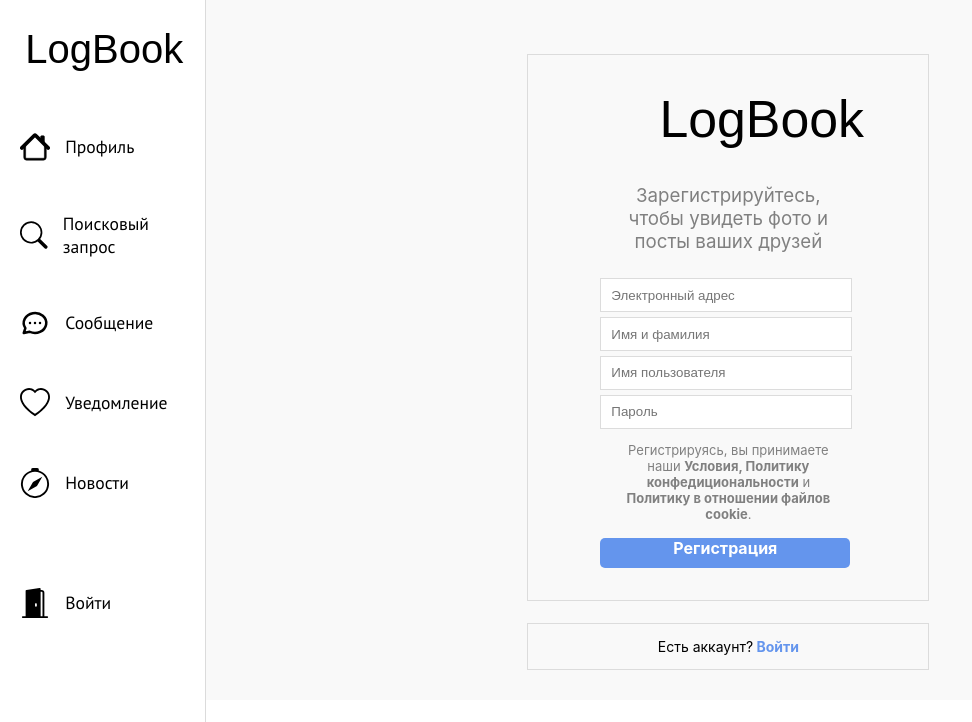
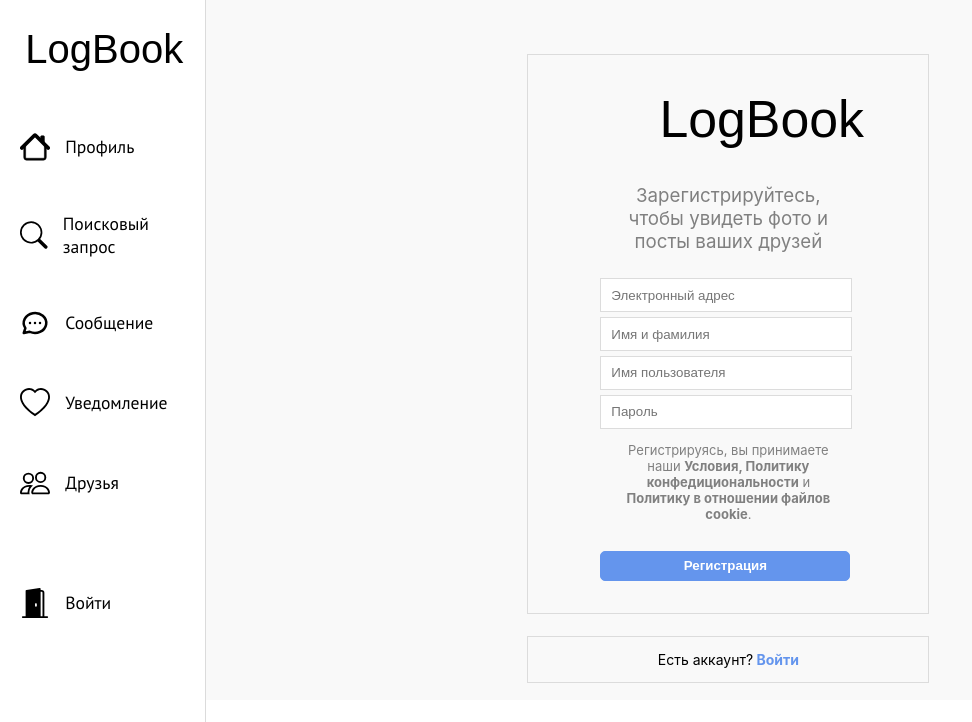
Before and after one commit to tokenoff03/LogBook_redux, a React (Create React App) app: page /sign-up in a window 1280 px wide. Shown: the top 722 px of the page, without its empty margins (0-972 px from the left). Built offline with nearby package versions, Linux system fonts and the light colour scheme; a web font is replaced by a local one.

Commit message:
localStorage

```diff
--- a/src/components/Nav/Nav.jsx
+++ b/src/components/Nav/Nav.jsx
@@ -1,7 +1,20 @@
 import ns from "./Nav.module.css";
 import { NavLink } from "react-router-dom";
+import React, { useState } from "react";
 
 function Nav() {
+  const [loginBlock, setLoginBlock] = useState(false);
+  const checkUser = (usersArray, existLogin, existPassword) => {
+    for (let i = 0; i < usersArray.length; i++) {
+      if (
+        usersArray[i].login == existLogin &&
+        usersArray[i].password == existPassword
+      ) {
+        return true;
+      }
+    }
+    return false;
+  };
   return (
     <div className={ns.Nav}>
       <div className={ns.container}>
@@ -124,7 +137,7 @@ function Nav() {
             </li>
           </NavLink>
           <NavLink
-            to="/news"
+            to="/friends"
             className={(navData) => (navData.isActive ? ns.active : "")}
           >
             <li>
@@ -133,21 +146,17 @@ function Nav() {
                 width="30"
                 height="30"
                 fill="currentColor"
-                class="bi bi-compass"
+                class="bi bi-people"
                 viewBox="0 0 16 16"
                 id="IconChangeColor"
               >
                 {" "}
                 <path
-                  d="M8 16.016a7.5 7.5 0 0 0 1.962-14.74A1 1 0 0 0 9 0H7a1 1 0 0 0-.962 1.276A7.5 7.5 0 0 0 8 16.016zm6.5-7.5a6.5 6.5 0 1 1-13 0 6.5 6.5 0 0 1 13 0z"
-                  id="mainIconPathAttribute"
-                ></path>{" "}
-                <path
-                  d="m6.94 7.44 4.95-2.83-2.83 4.95-4.949 2.83 2.828-4.95z"
+                  d="M15 14s1 0 1-1-1-4-5-4-5 3-5 4 1 1 1 1h8zm-7.978-1A.261.261 0 0 1 7 12.996c.001-.264.167-1.03.76-1.72C8.312 10.629 9.282 10 11 10c1.717 0 2.687.63 3.24 1.276.593.69.758 1.457.76 1.72l-.008.002a.274.274 0 0 1-.014.002H7.022zM11 7a2 2 0 1 0 0-4 2 2 0 0 0 0 4zm3-2a3 3 0 1 1-6 0 3 3 0 0 1 6 0zM6.936 9.28a5.88 5.88 0 0 0-1.23-.247A7.35 7.35 0 0 0 5 9c-4 0-5 3-5 4 0 .667.333 1 1 1h4.216A2.238 2.238 0 0 1 5 13c0-1.01.377-2.042 1.09-2.904.243-.294.526-.569.846-.816zM4.92 10A5.493 5.493 0 0 0 4 13H1c0-.26.164-1.03.76-1.724.545-.636 1.492-1.256 3.16-1.275zM1.5 5.5a3 3 0 1 1 6 0 3 3 0 0 1-6 0zm3-2a2 2 0 1 0 0 4 2 2 0 0 0 0-4z"
                   id="mainIconPathAttribute"
                 ></path>{" "}
               </svg>
-              Новости
+              Друзья
             </li>
           </NavLink>
           <NavLink
--- a/src/components/RegSignIn/RegSignIn.jsx
+++ b/src/components/RegSignIn/RegSignIn.jsx
@@ -1,8 +1,31 @@
 import rs from "./RegSignIn.module.css";
 import ns from "../Nav/Nav.module.css";
-import {NavLink} from "react-router-dom";
+import { NavLink } from "react-router-dom";
+import React, { useState } from "react";
 
 function RegSignIn() {
+  const [password, setPassword] = useState();
+  const [login, setLogin] = useState();
+  const checkUser = (usersArray, existLogin, existPassword) => {
+    for (let i = 0; i < usersArray.length; i++) {
+      if (
+        usersArray[i].login == existLogin &&
+        usersArray[i].password == existPassword
+      ) {
+        return true;
+      }
+    }
+    return false;
+  };
+
+  const clickButton = () => {
+    let log_info = JSON.parse(localStorage.getItem("logInfo"));
+    if (localStorage.getItem("logInfo")) {
+      if (checkUser(log_info.users, login, password)) alert("Welcome " + login);
+      else alert("Incorrect password or User does not exist");
+    } else alert("Incorrect password or User does not exist");
+  };
+
   return (
     <div className={rs.Registration}>
       <div className={rs.signInContainer}>
@@ -10,12 +33,21 @@ function RegSignIn() {
           <h1 className={rs.title}>LogBook</h1>
         </div>
         <div className={rs.inputData}>
-          <input placeholder={"Имя пользователя или эл. адрес"} />
-          <input placeholder={"Пароль"} />
+          <input
+            placeholder={"Имя пользователя или эл. адрес"}
+            onChange={(e) => setLogin(e.target.value)}
+          />
+          <input
+            type="password"
+            placeholder={"Пароль"}
+            onChange={(e) => setPassword(e.target.value)}
+          />
         </div>
-        <div className={rs.signInButton}>
-          <span>Войти</span>
-        </div>
+        <NavLink to="/">
+          <button className={rs.signInButton} onClick={clickButton}>
+            Войти
+          </button>
+        </NavLink>
         <div className={rs.helpButtons}>
           <span>Забыли пароль?</span>
         </div>
@@ -25,9 +57,11 @@ function RegSignIn() {
           <p>
             У вас нет аккаунта?
             <NavLink
-                to="/sign-up"
-                className={(navData) => (navData.isActive ? ns.active : "")}
-            > Зарегистрируйтесь
+              to="/sign-up"
+              className={(navData) => (navData.isActive ? ns.active : "")}
+            >
+              {" "}
+              Зарегистрируйтесь
             </NavLink>
           </p>
         </div>
--- a/src/components/RegSignIn/RegSignIn.module.css
+++ b/src/components/RegSignIn/RegSignIn.module.css
@@ -58,21 +58,19 @@
 
 .signInButton{
     background-color: cornflowerblue ;
+    border: 1px solid cornflowerblue;
     margin-top: 4% ;
     margin-left: 18%;
     width: 250px;
     height: 30px;
     text-align: center;
-    border-radius: 5px;
+    border-radius: 5px ;
     cursor: pointer;
+    color: white;
+    padding-top-bottom: 7px;
+    font-weight: bold;
 }
 
-.signInButton>span{
-    color: white;
-    padding-top: 7px;
-    font-weight: bold;
-    margin: 0;
-}
 
 .helpButtons{
     margin-top: 10%;
--- a/src/components/RegSignUp/RegSignUp.jsx
+++ b/src/components/RegSignUp/RegSignUp.jsx
@@ -1,8 +1,38 @@
 import rs from "./RegSignUp.module.css";
 import ns from "../Nav/Nav.module.css";
-import {NavLink} from "react-router-dom";
+import { NavLink } from "react-router-dom";
+import React, { useState } from "react";
 
 function RegSignUp() {
+  const [password, setPassword] = useState();
+  const [login, setLogin] = useState();
+  const checkUser = (usersArray, existLogin, existPassword) => {
+    for (let i = 0; i < usersArray.length; i++) {
+      if (
+        usersArray[i].login == existLogin &&
+        usersArray[i].password == existPassword
+      ) {
+        return true;
+      }
+    }
+    return false;
+  };
+
+  function clickButton(event) {
+    if (localStorage.getItem("logInfo")) {
+      let log_info = JSON.parse(localStorage.getItem("logInfo"));
+      if (checkUser(log_info.users, login, password)) {
+        alert("User Exist!!");
+      } else {
+        log_info.users.push({ login: login, password: password });
+        localStorage.setItem("logInfo", JSON.stringify(log_info));
+      }
+    } else {
+      let log_info = [{ login: login, password: password }];
+      localStorage.setItem("logInfo", JSON.stringify({ users: log_info }));
+    }
+  }
+
   return (
     <div className={rs.Registration}>
       <div className={rs.signUpContainer}>
@@ -13,28 +43,44 @@ function RegSignUp() {
           <h3>Зарегистрируйтесь, чтобы увидеть фото и посты ваших друзей</h3>
         </div>
         <div className={rs.inputData}>
-          <input placeholder={"Электронный адрес"}/>
-          <input placeholder={"Имя и фамилия"}/>
-          <input placeholder={"Имя пользователя"}/>
-          <input placeholder={"Пароль"}/>
+          <input placeholder={"Электронный адрес"} type="email" />
+          <input placeholder={"Имя и фамилия"} />
+          <input
+            placeholder={"Имя пользователя"}
+            onChange={(e) => setLogin(e.target.value)}
+          />
+          <input
+            type="password"
+            placeholder={"Пароль"}
+            onChange={(e) => setPassword(e.target.value)}
+          />
         </div>
         <div className={rs.privacyPolicy}>
           <p>
-            Регистрируясь, вы принимаете наши <b>Условия, Политику конфедициональности</b> и <b>Политику в отношении файлов cookie</b>.
+            Регистрируясь, вы принимаете наши{" "}
+            <b>Условия, Политику конфедициональности</b> и{" "}
+            <b>Политику в отношении файлов cookie</b>.
           </p>
         </div>
-        <div className={rs.signUpButton}>
-          <span>Регистрация</span>
-        </div>
+        <NavLink to="/sign-in">
+          <button
+            className={rs.signUpButton}
+            onClick={(event) => clickButton(event)}
+          >
+            Регистрация
+          </button>
+        </NavLink>
       </div>
       <div className={rs.signInContainer}>
         <div className={rs.signInLink}>
           <p>
             Есть аккаунт?
             <NavLink
-                to="/sign-in"
-                className={(navData) => (navData.isActive ? ns.active : "")}
-            > Войти
+              to="/sign-in"
+              className={(navData) => (navData.isActive ? ns.active : "")}
+            >
+              {" "}
+              Войти
             </NavLink>
           </p>
         </div>
--- a/src/components/RegSignUp/RegSignUp.module.css
+++ b/src/components/RegSignUp/RegSignUp.module.css
@@ -62,6 +62,7 @@
 
 .signUpButton{
     background-color: cornflowerblue ;
+    border: 1px solid cornflowerblue;
     margin-top: 4% ;
     margin-left: 18%;
     width: 250px;
@@ -69,14 +70,11 @@
     text-align: center;
     border-radius: 5px;
     cursor: pointer;
+    color: white;
+    padding-top-bottom: 7px;
+    font-weight: bold;
 }
 
-.signUpButton>span{
-    color: white;
-    padding-top: 7px;
-    font-weight: bold;
-    margin: 0;
-}
 
 .signInContainer{
     margin-left: 30%;
```
